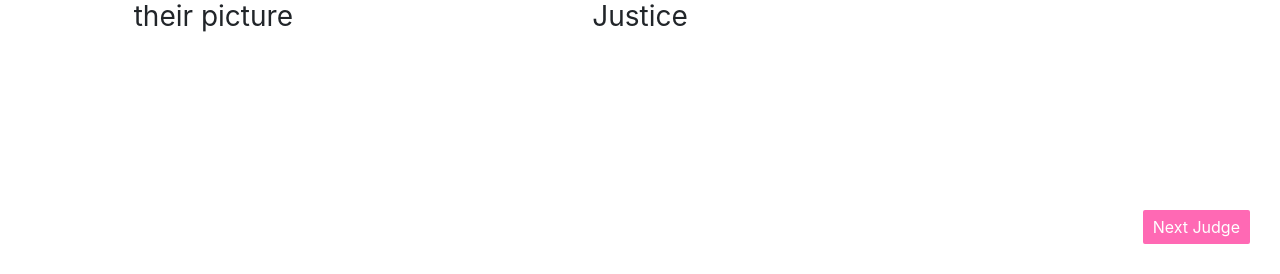
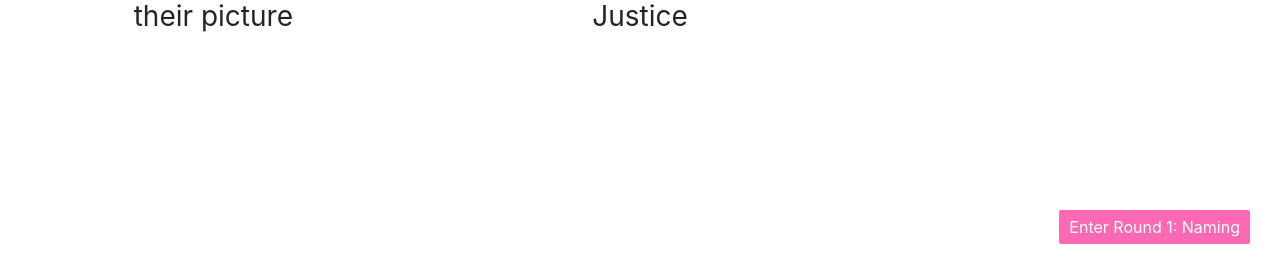
Before and after one commit to KenXiong123/UI_Final_Project, a Flask app: page /quiz_intro in a window 1280 px wide. Shown: the part 526-800 px from the top of the page. Run offline with Flask 2, Linux system fonts and the light colour scheme; some libraries are stand-ins or nearby versions.

Commit message:
update button on quiz_intro

```diff
--- a/templates/quiz_intro.html
+++ b/templates/quiz_intro.html
@@ -37,7 +37,7 @@
 </div>
 
 <div class = "bottom_right_button_pos">
-    <a href="/quiz/1"><button class = "main_btn_style" type="button" id="next_learn">Next Judge</button></a>
+    <a href="/quiz/1"><button class = "main_btn_style" type="button" id="next_learn">Enter Round 1: Naming</button></a>
 </div>
 
 {% endblock %}
```
